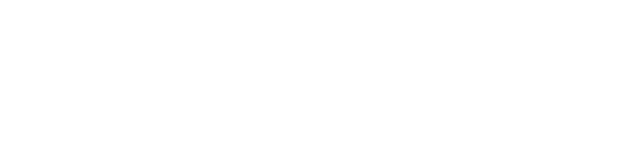
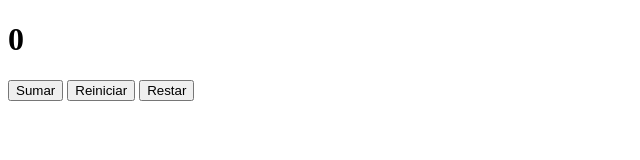
Before and after one commit to AlphaGe0rge/mantenimiento-software_activida-4, a plain HTML site: page index.html in a window 1280 px wide. Shown: the whole page, without its empty margins (0-640 px from the left). Drawn offline with Linux system fonts and the light colour scheme.

Commit message:
JO: botones y contador html

```diff
--- a/codigo.js
+++ b/codigo.js
@@ -1 +1,9 @@
-let cont = 2;
+let cont = 0;
+
+const $h1 = document.querySelector("h1");
+$h1.textContent = cont;
+
+function sumar(valor) {
+
+
+}
--- a/index.html
+++ b/index.html
@@ -12,6 +12,15 @@
         <h1></h1>
     </div>
 
+    <div class="buttons">
+
+        <button onclick="sumar(+1)">Sumar</button>
+        <button onclick="sumar(0)">Reiniciar</i></button>
+        <button onclick="sumar(-1)">Restar</i></button>
+
+    </div>
+
+
     <script src="codigo.js"></script>
 
 </body>
```
